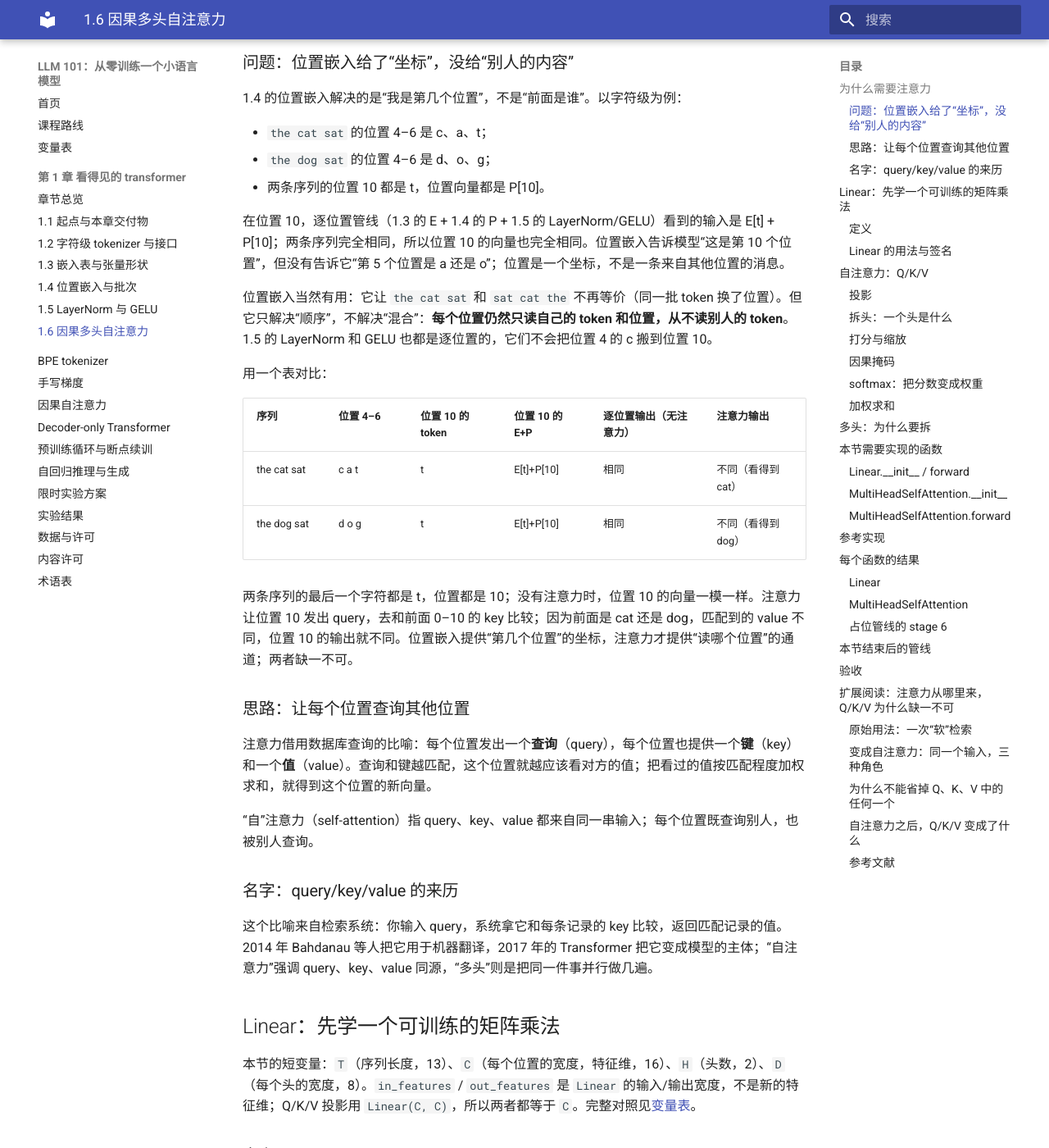
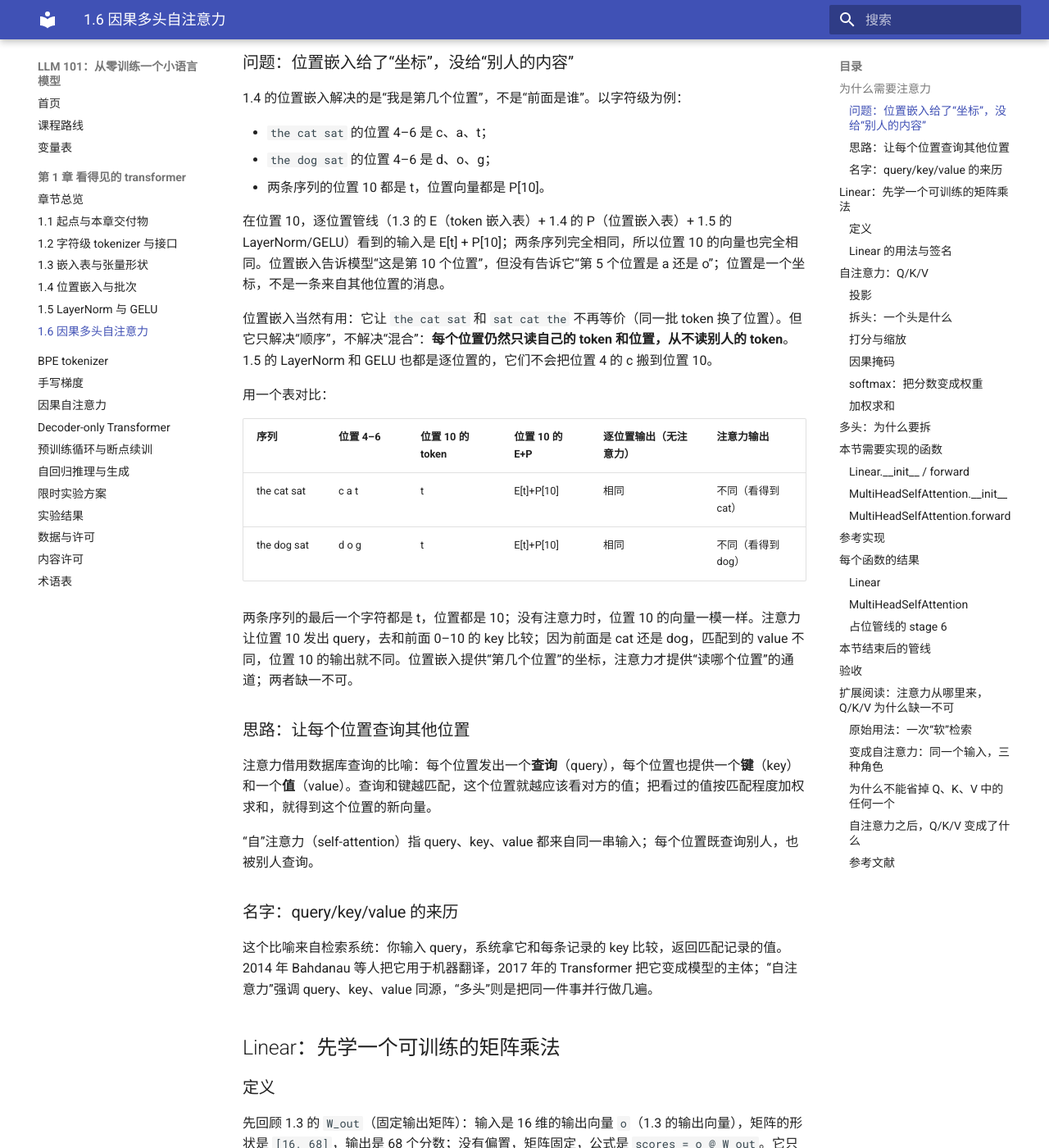
Before and after one commit to tigersoldier/llm-101, an MkDocs documentation site: the page built from docs/course/ch01/1.6.md, in a window 1280 px wide and 1400 px high, scrolled down 312 px. Shown: the whole window at 82% size. Built offline with MkDocs 1.6.1 and Material for MkDocs 9.7.7, drawn with Linux system fonts in a browser that asks for light colours; some of the changed text lies outside the part shown.

Commit message:
Remind variable meanings inline instead of listing them

```diff
--- a/docs/course/ch01/1.6.md
+++ b/docs/course/ch01/1.6.md
@@ -12,7 +12,7 @@
 - `the dog sat` 的位置 4–6 是 d、o、g；
 - 两条序列的位置 10 都是 t，位置向量都是 P[10]。
 
-在位置 10，逐位置管线（1.3 的 E + 1.4 的 P + 1.5 的 LayerNorm/GELU）看到的输入是 E[t] + P[10]；两条序列完全相同，所以位置 10 的向量也完全相同。位置嵌入告诉模型“这是第 10 个位置”，但没有告诉它“第 5 个位置是 a 还是 o”；位置是一个坐标，不是一条来自其他位置的消息。
+在位置 10，逐位置管线（1.3 的 E（token 嵌入表）+ 1.4 的 P（位置嵌入表）+ 1.5 的 LayerNorm/GELU）看到的输入是 E[t] + P[10]；两条序列完全相同，所以位置 10 的向量也完全相同。位置嵌入告诉模型“这是第 10 个位置”，但没有告诉它“第 5 个位置是 a 还是 o”；位置是一个坐标，不是一条来自其他位置的消息。
 
 位置嵌入当然有用：它让 `the cat sat` 和 `sat cat the` 不再等价（同一批 token 换了位置）。但它只解决“顺序”，不解决“混合”：**每个位置仍然只读自己的 token 和位置，从不读别人的 token**。1.5 的 LayerNorm 和 GELU 也都是逐位置的，它们不会把位置 4 的 c 搬到位置 10。
 
@@ -37,14 +37,12 @@
 
 ## Linear：先学一个可训练的矩阵乘法
 
-本节的短变量：`T`（序列长度，13）、`C`（每个位置的宽度，特征维，16）、`H`（头数，2）、`D`（每个头的宽度，8）。`in_features` / `out_features` 是 `Linear` 的输入/输出宽度，不是新的特征维；Q/K/V 投影用 `Linear(C, C)`，所以两者都等于 `C`。完整对照见[变量表](../../variables.md)。
-
 
 ### 定义
 
-先回顾 1.3 的 `W_out`：输入是 16 维的输出向量 `o`，矩阵的形状是 `[16, 68]`，输出是 68 个分数；没有偏置，矩阵固定，公式是 `scores = o @ W_out`。它只做“打分”，不训练。
+先回顾 1.3 的 `W_out`（固定输出矩阵）：输入是 16 维的输出向量 `o`（1.3 的输出向量），矩阵的形状是 `[16, 68]`，输出是 68 个分数；没有偏置，矩阵固定，公式是 `scores = o @ W_out`。它只做“打分”，不训练。
 
-1.6 的 `Linear` 把这件事一般化：输入 `[..., in_features]`，矩阵 `[in_features, out_features]`，再加偏置 `[out_features]`，输出 `[..., out_features]`；矩阵和偏置都可训练，公式是 `Y = XW + b`。图 1.6-6 把两层并排画出来。
+1.6 的 `Linear` 把这件事一般化：输入 `[..., in_features]`（`in_features` 是输入宽度），矩阵 `[in_features, out_features]`（`out_features` 是输出宽度），再加偏置 `[out_features]`，输出 `[..., out_features]`；矩阵和偏置都可训练，公式是 `Y = XW + b`。图 1.6-6 把两层并排画出来。
 
 ![1.3 的 W_out 与 1.6 的 Linear](../../assets/ch01/14-wout-vs-linear.svg)
 
@@ -61,7 +59,7 @@ $$
 Y = XW + b
 $$
 
-`X` 的形状是 `[..., in_features]`，`W` 的形状是 `[in_features, out_features]`，`b` 的形状是 `[out_features]`，`Y` 的形状是 `[..., out_features]`。和 1.3 的 `W_out` 相比，多了一个偏置 `b`，而且 `W`、`b` 会在训练中调整（第 3 章）。
+`X`（输入）、`W`（权重）、`b`（偏置）、`Y`（输出）的形状分别是 `[..., in_features]`、`[in_features, out_features]`、`[out_features]`、`[..., out_features]`。和 1.3 的 `W_out` 相比，多了一个偏置 `b`，而且 `W`、`b` 会在训练中调整（第 3 章）。
 
 ### `Linear` 的用法与签名
 
@@ -94,7 +92,7 @@ def forward(self, inputs: torch.Tensor) -> torch.Tensor:
 
 ## 自注意力：Q/K/V
 
-为了把形状和数字都看清，这一节的手算例子把本章的 `C=16`、`H=2`、`D=8` 缩小成 `C=4`、`H=2`、`D=2`，`T=3`。真实模型只是把这些数字放大，步骤完全一样。
+为了把形状和数字都看清，这一节的手算例子把本章的 `C`（特征维，也就是每个位置的宽度，16）、`H`（头数，2）、`D`（每个头的宽度，8）缩小成 `C=4`、`H=2`、`D=2`，`T`（序列长度）取 3。完整对照见[变量表](../../variables.md)。真实模型只是把这些数字放大，步骤完全一样。
 
 ### 投影
 
@@ -104,7 +102,7 @@ $$
 Q = XW_Q + b_Q,\quad K = XW_K + b_K,\quad V = XW_V + b_V
 $$
 
-三个投影的形状都是 `[T, C]`；它们各自的 `W` 不同，所以同一个位置可以扮演不同的角色。`W_Q/W_K/W_V` 的形状是 `[C, C]`，`b_Q/b_K/b_V` 的形状是 `[C]`。
+三个投影 `Q`、`K`、`V`（分别对应 query、key、value）的形状都是 `[T, C]`；它们各自的投影矩阵 `W_Q`、`W_K`、`W_V` 不同，所以同一个位置可以扮演不同的角色。`W_Q/W_K/W_V` 的形状是 `[C, C]`，`b_Q/b_K/b_V` 的形状是 `[C]`。
 
 **计算范例**：取
 
```
Also changed, not shown: STYLE.md (+1 -1 lines), ch01/sections/1.6.md (+1 -1 lines), ch01/sections/1.7.md (+1 -1 lines).
